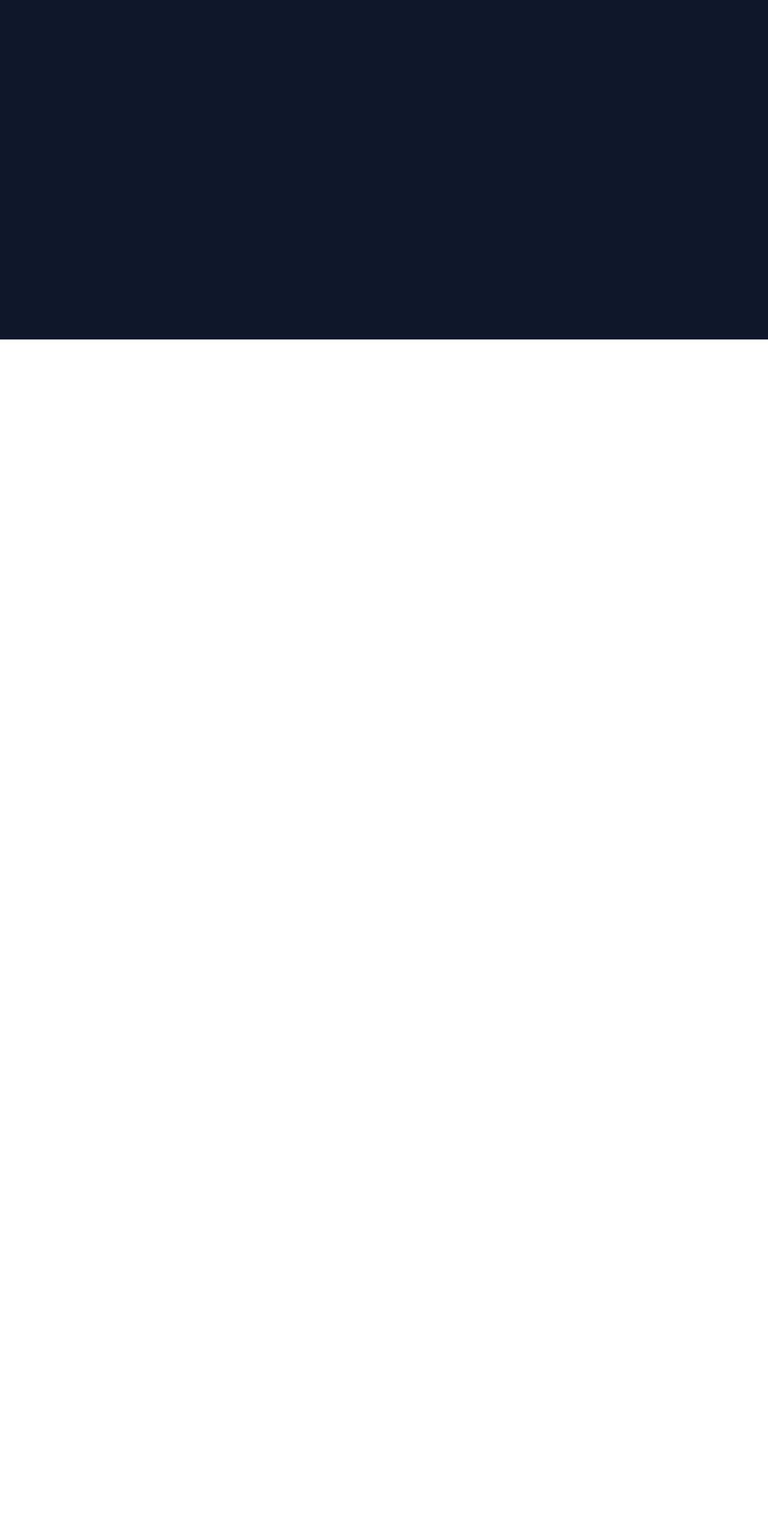
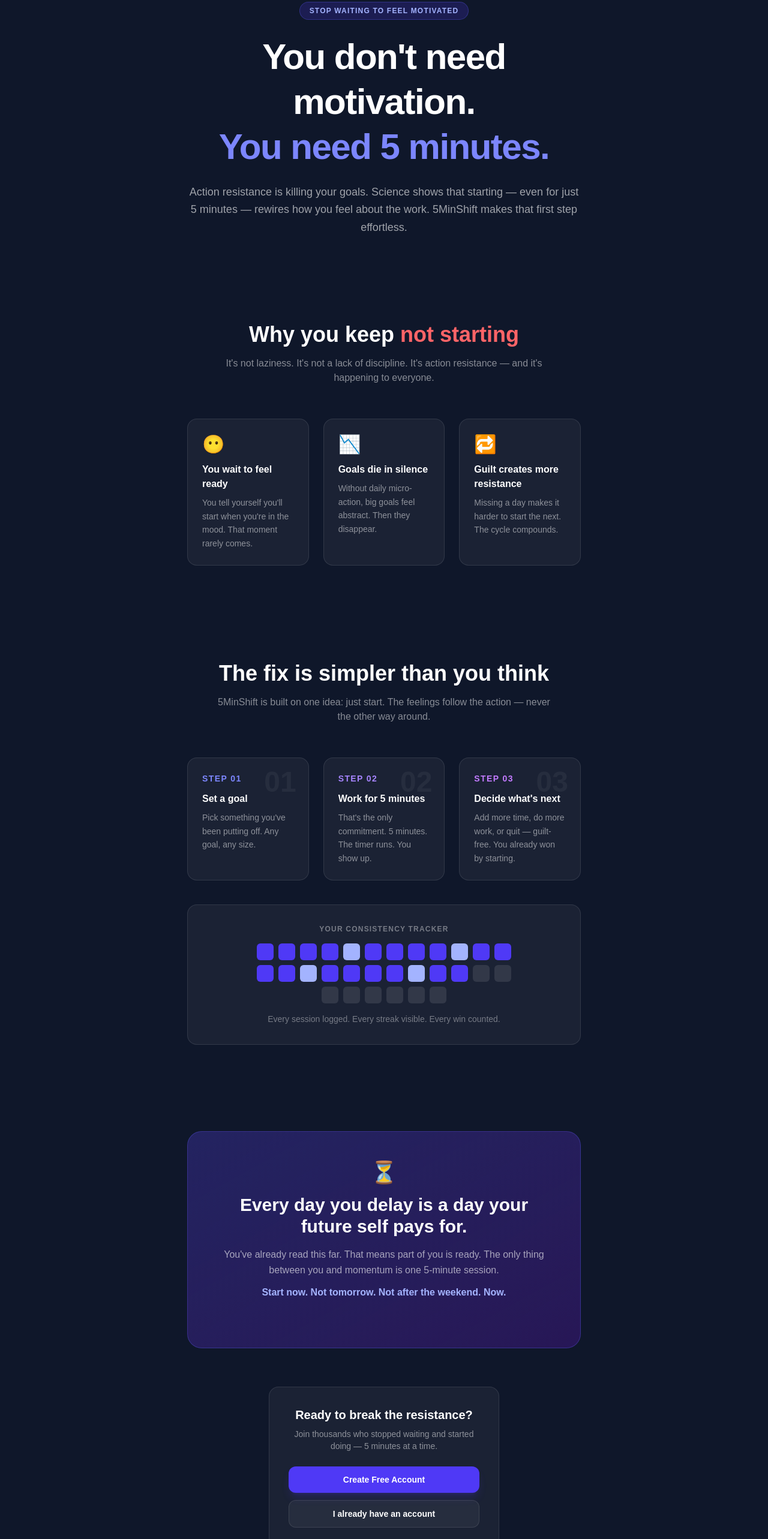
Before and after one commit to goldenbird4750/FirstFive, a Next.js app: page / in a window 1280 px wide. Shown: the part 234-2800 px from the top of the page at 60% size. Before the commit the page ends 800 px from the top, so only its background shows below. Built offline with nearby package versions, Linux system fonts and the light colour scheme.

Commit message:
landing page

```diff
--- a/src/app/page.tsx
+++ b/src/app/page.tsx
@@ -1,11 +1,198 @@
-import React from 'react'
+// app/page.tsx (or pages/index.tsx)
 
-const page = () => {
+import Link from "next/link";
+
+export default function LandingPage() {
   return (
-    <div>
+    <main className="min-h-screen text-white font-sans" style={{ backgroundColor: "#0f172a" }}>
 
-    </div>
-  )
+      {/* HERO */}
+      <section className="max-w-4xl mx-auto px-8 pt-28 pb-16 text-center">
+        <div className="inline-block bg-indigo-600/20 border border-indigo-500/30 text-indigo-300 text-xs font-semibold uppercase tracking-widest px-4 py-1.5 rounded-full mb-6">
+          Stop waiting to feel motivated
+        </div>
+
+        <h1 className="text-5xl md:text-6xl font-extrabold leading-tight tracking-tight mb-6">
+          You don't need motivation.
+          <br />
+          <span className="text-indigo-400">You need 5 minutes.</span>
+        </h1>
+
+        <p className="text-lg text-white/60 max-w-2xl mx-auto leading-relaxed">
+          Action resistance is killing your goals. Science shows that starting —
+          even for just 5 minutes — rewires how you feel about the work.
+          5MinShift makes that first step effortless.
+        </p>
+      </section>
+
+      {/* PROBLEM */}
+      <section className="max-w-5xl mx-auto px-8 py-20">
+        <div className="text-center mb-14">
+          <h2 className="text-3xl md:text-4xl font-bold mb-4">
+            Why you keep{" "}
+            <span className="text-red-400">not starting</span>
+          </h2>
+          <p className="text-white/50 max-w-xl mx-auto">
+            It's not laziness. It's not a lack of discipline. It's action
+            resistance — and it's happening to everyone.
+          </p>
+        </div>
+
+        <div className="grid md:grid-cols-3 gap-6">
+          {[
+            {
+              emoji: "😶",
+              title: "You wait to feel ready",
+              desc: "You tell yourself you'll start when you're in the mood. That moment rarely comes.",
+            },
+            {
+              emoji: "📉",
+              title: "Goals die in silence",
+              desc: "Without daily micro-action, big goals feel abstract. Then they disappear.",
+            },
+            {
+              emoji: "🔁",
+              title: "Guilt creates more resistance",
+              desc: "Missing a day makes it harder to start the next. The cycle compounds.",
+            },
+          ].map((item) => (
+            <div
+              key={item.title}
+              className="bg-white/5 border border-white/10 rounded-2xl p-6"
+            >
+              <div className="text-3xl mb-3">{item.emoji}</div>
+              <h3 className="font-semibold text-base mb-2">{item.title}</h3>
+              <p className="text-white/50 text-sm leading-relaxed">{item.desc}</p>
+            </div>
+          ))}
+        </div>
+      </section>
+
+      {/* SOLUTION */}
+      <section className="max-w-5xl mx-auto px-8 py-20">
+        <div className="text-center mb-14">
+          <h2 className="text-3xl md:text-4xl font-bold mb-4">
+            The fix is simpler than you think
+          </h2>
+          <p className="text-white/50 max-w-xl mx-auto">
+            5MinShift is built on one idea: just start. The feelings follow the
+            action — never the other way around.
+          </p>
+        </div>
+
+        <div className="grid md:grid-cols-3 gap-6">
+          {[
+            {
+              step: "01",
+              title: "Set a goal",
+              desc: "Pick something you've been putting off. Any goal, any size.",
+              color: "text-indigo-400",
+            },
+            {
+              step: "02",
+              title: "Work for 5 minutes",
+              desc: "That's the only commitment. 5 minutes. The timer runs. You show up.",
+              color: "text-violet-400",
+            },
+            {
+              step: "03",
+              title: "Decide what's next",
+              desc: "Add more time, do more work, or quit — guilt-free. You already won by starting.",
+              color: "text-purple-400",
+            },
+          ].map((item) => (
+            <div
+              key={item.step}
+              className="bg-white/5 border border-white/10 rounded-2xl p-6 relative overflow-hidden"
+            >
+              <div className="text-5xl font-black text-white/5 absolute top-4 right-5 select-none">
+                {item.step}
+              </div>
+              <div className={`text-sm font-bold uppercase tracking-widest mb-3 ${item.color}`}>
+                Step {item.step}
+              </div>
+              <h3 className="font-semibold text-base mb-2">{item.title}</h3>
+              <p className="text-white/50 text-sm leading-relaxed">{item.desc}</p>
+            </div>
+          ))}
+        </div>
+
+        {/* Consistency tracker preview */}
+        <div className="mt-10 bg-white/5 border border-white/10 rounded-2xl p-8 text-center">
+          <p className="text-white/40 text-xs uppercase tracking-widest mb-4 font-semibold">
+            Your consistency tracker
+          </p>
+          <div className="flex justify-center gap-2 flex-wrap max-w-md mx-auto mb-4">
+            {Array.from({ length: 30 }).map((_, i) => (
+              <div
+                key={i}
+                className={`w-7 h-7 rounded-md ${
+                  i < 22
+                    ? i % 5 === 4
+                      ? "bg-indigo-300"
+                      : "bg-indigo-600"
+                    : "bg-white/10"
+                }`}
+              />
+            ))}
+          </div>
+          <p className="text-white/40 text-sm">
+            Every session logged. Every streak visible. Every win counted.
+          </p>
+        </div>
+      </section>
+
+      {/* URGENCY */}
+      <section className="max-w-3xl mx-auto px-8 py-16 text-center">
+        <div className="bg-gradient-to-br from-indigo-900/60 to-violet-900/40 border border-indigo-500/30 rounded-3xl p-12">
+          <div className="text-4xl mb-4">⏳</div>
+          <h2 className="text-3xl font-bold mb-4">
+            Every day you delay is a day your future self pays for.
+          </h2>
+          <p className="text-white/60 mb-3 leading-relaxed">
+            You've already read this far. That means part of you is ready.
+            The only thing between you and momentum is one 5-minute session.
+          </p>
+          <p className="text-indigo-300 font-semibold mb-8">
+            Start now. Not tomorrow. Not after the weekend. Now.
+          </p>
+        </div>
+      </section>
+
+      {/* SIGNUP / LOGIN CARD — bottom of page */}
+      <section className="max-w-md mx-auto px-8 pb-24 text-center">
+        <div className="bg-white/5 border border-white/10 rounded-2xl p-8">
+          <h3 className="text-xl font-bold mb-2">Ready to break the resistance?</h3>
+          <p className="text-white/50 text-sm mb-6">
+            Join thousands who stopped waiting and started doing — 5 minutes at a time.
+          </p>
+          <div className="flex flex-col gap-3">
+            <Link
+              href="/signup"
+              className="w-full px-6 py-3 bg-indigo-600 hover:bg-indigo-500 rounded-xl font-semibold text-sm transition-all shadow-lg shadow-indigo-600/20"
+            >
+              Create Free Account
+            </Link>
+            <Link
+              href="/signin"
+              className="w-full px-6 py-3 bg-white/5 hover:bg-white/10 border border-white/10 rounded-xl font-semibold text-sm transition-all"
+            >
+              I already have an account
+            </Link>
+          </div>
+          <p className="text-white/20 text-xs mt-4">
+            Free forever. No credit card required.
+          </p>
+        </div>
+      </section>
+
+      {/* FOOTER */}
+      <footer className="border-t border-white/10 text-center py-8 text-white/30 text-sm px-8">
+        <div>
+          <span className="text-indigo-400 font-bold">5Min</span>Shift — Remove action resistance. One session at a time.
+        </div>
+      </footer>
+
+    </main>
+  );
 }
-
-export default page
```
